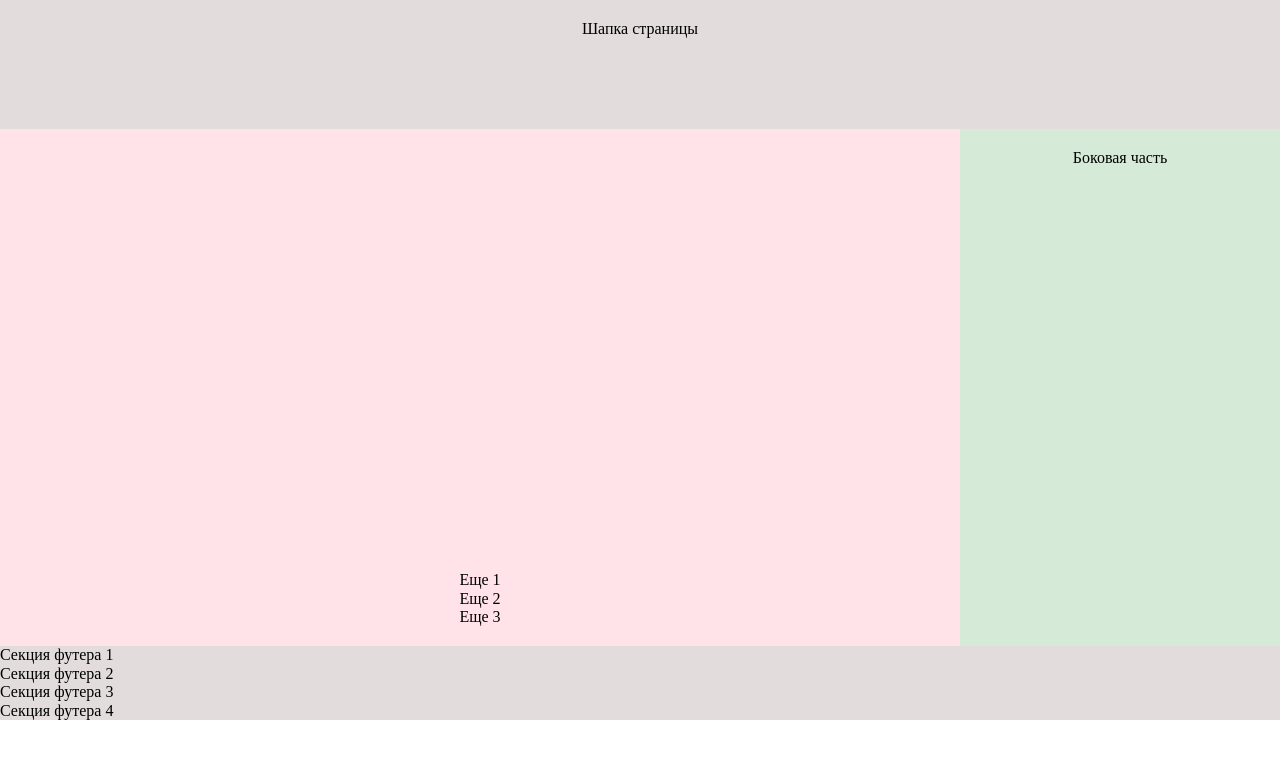
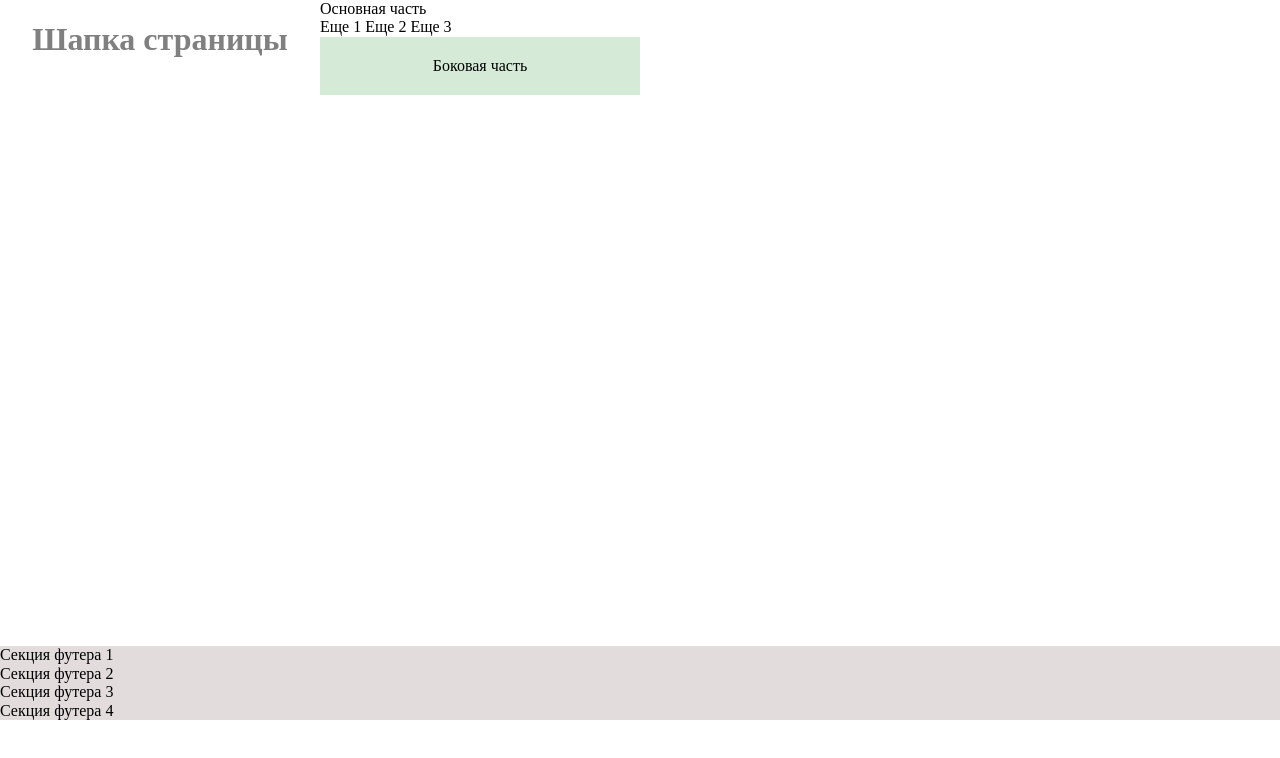
Before and after one commit to Shagane/homeworks, a plain HTML site: page week6/assets/index.html in a window 1280 px wide. Drawn offline with Linux system fonts and the light colour scheme.

Commit message:
week6_table

```diff
--- a/week6/assets/index.html
+++ b/week6/assets/index.html
@@ -8,22 +8,26 @@
     <title>CSS Grid</title>
 </head>
 <body>
-    <main>
-        <div class="container">
-            <header class="header">Шапка страницы</header>
+    <div class="container">
+        <header>
+            <h1>Шапка страницы</h1>
+        </header>
+        <div class="mid_box">
+            <div class="main_part">
+                <div class="main_titel">Основная часть</div>
+                <div class="content">
+                    <span class="content 1">Еще 1</span>
+                    <span class="content 2">Еще 2</span>
+                    <span class="content 3">Еще 3</span>
+                </div>
+            </div>
             <aside class="sidebar">Боковая часть</aside>
-            <main class="main">
-                <div class="content 1">Еще 1</div>
-                <div class="content 2">Еще 2</div>
-                <div class="content 3">Еще 3</div>
-            </main>
-            <footer class="footer">
-                <div class="footer1">Секция футера 1</div>
-                <div class="footer2">Секция футера 2</div>
-                <div class="footer3">Секция футера 3</div>
-                <div class="footer4">Секция футера 4</div>
-            </footer>
         </div>
-    </main>
+        <footer class="footer">
+            <div class="foot1">Секция футера 1</div>
+            <div class="foot2">Секция футера 2</div>
+            <div class="foot3">Секция футера 3</div>
+            <div class="foot4">Секция футера 4</div>
+        </footer>
 </body>
 </html>
```
